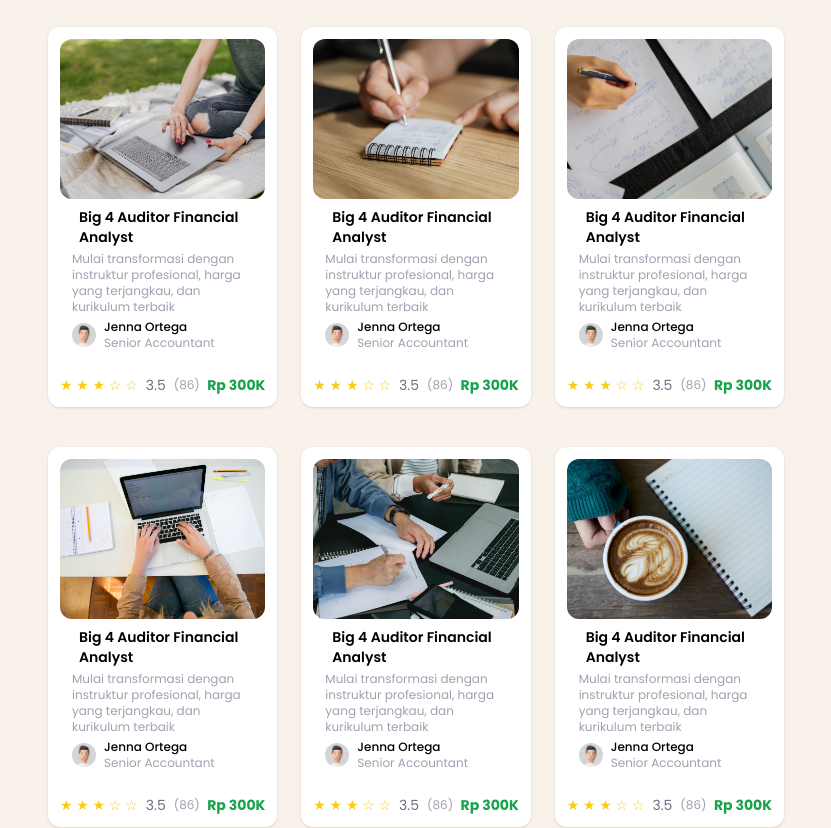
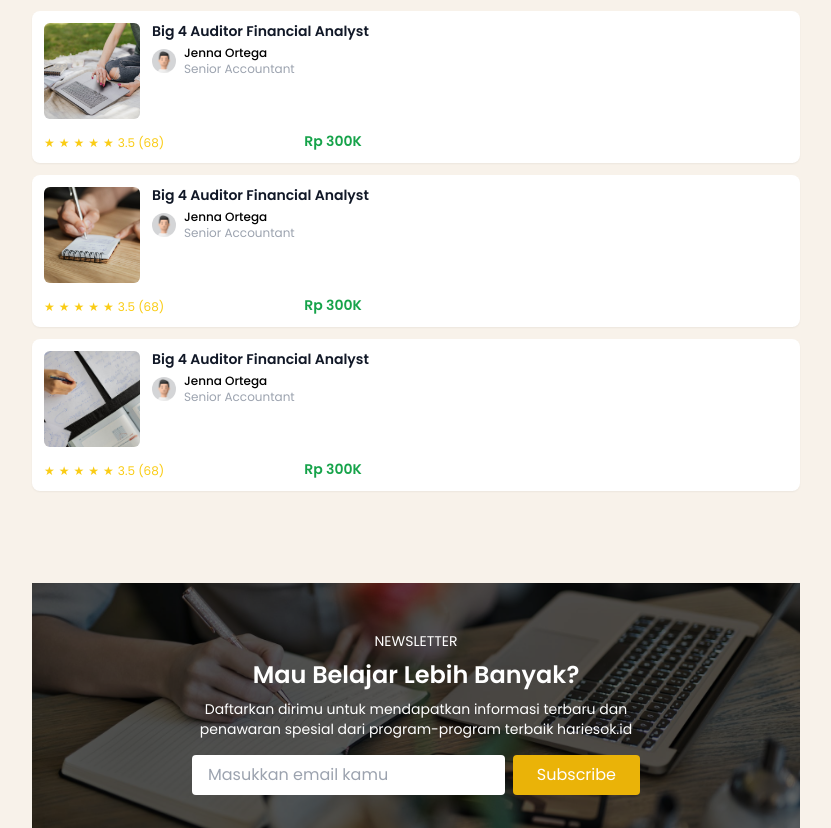
Before and after one commit to BintangAkmalKurniawan/fe-1-mission, a React (Vite) app: page /home in a window 1280 px wide. Shown: the part 601-1429 px from the top of the page, without its empty margins (224-1055 px from the left). Built offline with nearby package versions, Linux system fonts and the light colour scheme; some icons are missing.

Commit message:
page kategori update

```diff
--- a/src/component/layout/Navbar.jsx
+++ b/src/component/layout/Navbar.jsx
@@ -1,6 +1,5 @@
 import React from "react";
 import { useState } from "react";
-import avatar from "../../assets/avatar/satu.png";
 import { NavLink } from "react-router-dom";
 
 function Navbar() {
@@ -24,7 +23,7 @@ function Navbar() {
             Kategori
           </span>
         </button>
-        <img src={avatar} alt="User" className="w-8 h-8 rounded-full hidden sm:inline" />
+        <img src="public/avatar/satu.png" alt="User" className="w-8 h-8 rounded-full hidden sm:inline" />
         <svg onClick={toggleSidebar} xmlns="http://www.w3.org/2000/svg" fill="none" viewBox="0 0 24 24" strokeWidth={1.5} stroke="currentColor" className="size-6 sm:hidden ">
           <path strokeLinecap="round" strokeLinejoin="round" d="M3.75 5.25h16.5m-16.5 4.5h16.5m-16.5 4.5h16.5m-16.5 4.5h16.5" />
         </svg>
--- a/src/pages/Home/index.jsx
+++ b/src/pages/Home/index.jsx
@@ -3,26 +3,43 @@ import poster from "../../assets/thumbnail/poster.jpeg";
 import satu from "../../assets/thumbnail/satu.jpeg";
 import dua from "../../assets/thumbnail/dua.jpeg";
 import tiga from "../../assets/thumbnail/tiga.jpeg";
-import empat from "../../assets/thumbnail/empat.jpeg";
-import lima from "../../assets/thumbnail/lima.jpeg";
-import enam from "../../assets/thumbnail/enam.jpeg";
-import tujuh from "../../assets/thumbnail/tujuh.jpeg";
-import delapan from "../../assets/thumbnail/delapan.jpeg";
-import sembilan from "../../assets/thumbnail/sembilan.jpeg";
-import avatar from "../../assets/avatar/satu.png";
 import Navbar from "../../component/layout/Navbar.jsx";
 import Footer from "../../component/layout/Footer.jsx";
+import Card from "../Kategori/component/Card.jsx";
 
 export default function Beranda() {
-  const thumbnails = [satu, dua, tiga, empat, lima, enam, tujuh, delapan, sembilan];
   const navbar = ["Semua Kelas", "Pemasaran", "Design", "Pengembangan Diri", "Bisnis"];
 
+  const courses = [
+    {
+      title: "Big 4 Auditor Financial Analyst",
+      instructor: "Jenna Ortega\nSenior Accountant",
+      price: "Rp 300K",
+      rating: "3.5 (68)",
+      image: satu,
+    },
+    {
+      title: "Big 4 Auditor Financial Analyst",
+      instructor: "Jenna Ortega\nSenior Accountant",
+      price: "Rp 300K",
+      rating: "3.5 (68)",
+      image: dua,
+    },
+    {
+      title: "Big 4 Auditor Financial Analyst",
+      instructor: "Jenna Ortega\nSenior Accountant",
+      price: "Rp 300K",
+      rating: "3.5 (68)",
+      image: tiga,
+    },
+  ];
+
   return (
-    <div className="background-color min-h-screen ">
+    <div className="background-color min-h-screen">
       {/* Header */}
       <Navbar />
       {/* Banner */}
-      <section className="relative top-[60px] h-[420px] sm:h-[400px] flex items-center justify-center text-center text-white px-4 mt-[100px] sm:my-10 mx-10 sm:mx-64 rounded shadow-md ">
+      <section className="relative top-[20px] h-[420px] sm:h-[400px] flex items-center justify-center text-center text-white px-4 mt-[100px] sm:my-10 mx-10 sm:mx-64 rounded shadow-md ">
         <div className="absolute inset-0 bg-cover bg-center" style={{ backgroundImage: `url(${poster})` }}>
           <div className="absolute inset-0 bg-black opacity-60"></div>
         </div>
@@ -37,7 +54,7 @@ export default function Beranda() {
       </section>
 
       {/* Koleksi Video */}
-      <section className="px-4 py-8 sm:py-3 mx-10 sm:mx-64 my-10 sm:my-20">
+      <section className=" py-8 sm:py-3 mx-10 sm:mx-64 my-10 sm:my-20">
         <h3 className="text-xl font-semibold mb-4">Koleksi Video Pembelajaran Unggulan</h3>
 
         {/* Kategori */}
@@ -50,40 +67,9 @@ export default function Beranda() {
           </div>
         </div>
         {/* Video Cards */}
-        <div className="grid grid-cols-1 sm:grid-cols-2 lg:grid-cols-3 xl:grid-cols-3 gap-6">
-          {Array.from({ length: 8 }).map((_, i) => (
-            <div className="grid grid-rows-1 bg-white rounded-xl shadow hover:shadow-md overflow-hidden p-3 sm:p-3 mt-4">
-              {/* Thumbnail */}
-              <div className="grid grid-cols-2 sm:grid-cols-1 gap-x-1 items-start">
-                <img src={thumbnails[i % thumbnails.length]} alt="thumbnail" className="w-24 h-24 sm:w-full sm:h-40 object-cover rounded-xl sm:rounded-xl col-span-1 col-start-1 " />
-                {/* Konten */}
-                <div className="grid grid-col gap-1 pl-2 sm:px-3 sm:py-2 flex-1 col-span-1 -mx-[60px] sm:mx-0">
-                  {/* Konten atas */}
-                  <div>
-                    <h4 className="text-sm font-semibold max-w-[200px] sm:max-w-full ml-[7px]">Big 4 Auditor Financial Analyst</h4>
-                    <p className="hidden sm:block text-xs text-gray-400 mt-1">Mulai transformasi dengan instruktur profesional, harga yang terjangkau, dan kurikulum terbaik</p>
-                    {/* Instruktur */}
-                    <div className="flex items-center mt-1 gap-2">
-                      <img src={avatar} alt="avatar" className="w-6 h-6 rounded-full" />
-                      <div>
-                        <p className="text-xs font-medium">Jenna Ortega</p>
-                        <p className="text-xs text-gray-400 mt-0">Senior Accountant</p>
-                      </div>
-                    </div>
-                  </div>
-                </div>
-              </div>
-
-              {/* Bintang & Harga (di bawah konten) */}
-              <div className="flex items-center justify-between mt-4">
-                <div className="flex items-center gap-2 text-yellow-400 text-sm">
-                  <span>★ ★ ★ ☆ ☆</span>
-                  <span className="text-gray-500 text-sm">3.5</span>
-                  <span className="text-gray-400 text-xs">(86)</span>
-                </div>
-                <span className="text-green-600 font-bold text-sm">Rp 300K</span>
-              </div>
-            </div>
+        <div className="space-y-3">
+          {courses.map((course, i) => (
+            <Card key={i} {...course} />
           ))}
         </div>
       </section>
--- /dev/null
+++ b/src/pages/Kategori/component/Card.jsx
@@ -0,0 +1,36 @@
+import React from "react";
+const Card = ({ title, instructor, price, rating, image }) => {
+  const [name, role] = instructor.split("\n");
+
+  return (
+    <div className="flex flex-col items-start gap-3 bg-white p-3 rounded-lg shadow-sm ">
+      <div className="flex gap-3">
+        <img src={image} alt="thumbnail" className="w-24 h-24 rounded-md object-cover" />
+        <div className="flex-1">
+          <h3 className="font-semibold text-sm text-gray-900 leading-tight">{title}</h3>
+          <div className="flex items-center mt-1 gap-2">
+            <img src="/avatar/satu.png" alt="avatar" className="w-6 h-6 rounded-full" />
+            <div>
+              <p className="text-xs font-medium">{name}</p>
+              <p className="text-xs text-gray-400 mt-0">{role}</p>
+            </div>
+          </div>
+        </div>
+      </div>
+
+      <div className="flex items-center justify-between gap-[140px]">
+        <div className="flex items-center gap-1 text-xs text-yellow-400 mt-1">
+          <span>★</span>
+          <span>★</span>
+          <span>★</span>
+          <span>★</span>
+          <span>★</span>
+          <span>{rating}</span>
+        </div>
+        <div className="text-green-600 font-semibold text-sm ">{price}</div>
+      </div>
+    </div>
+  );
+};
+
+export default Card;
--- a/src/pages/Kategori/index.jsx
+++ b/src/pages/Kategori/index.jsx
@@ -1,44 +1,10 @@
 import { React, useState } from "react";
-import { FaFilter, FaSort, FaSearch, FaClock, FaTags, FaBook } from "react-icons/fa";
+import { FaSort, FaSearch, FaClock, FaTags, FaBook } from "react-icons/fa";
 import Navbar from "../../component/layout/Navbar";
 import satu from "../../assets/thumbnail/satu.jpeg";
 import dua from "../../assets/thumbnail/dua.jpeg";
 import tiga from "../../assets/thumbnail/tiga.jpeg";
-import avatar from "../../assets/avatar/satu.png";
-
-const Card = ({ title, instructor, price, rating, image }) => {
-  const [name, role] = instructor.split("\n");
-
-  return (
-    <div className="flex flex-col items-start gap-3 bg-white p-3 rounded-lg shadow-sm">
-      <div className="flex gap-3">
-        <img src={image} alt="thumbnail" className="w-24 h-24 rounded-md object-cover" />
-        <div className="flex-1">
-          <h3 className="font-semibold text-sm text-gray-900 leading-tight">{title}</h3>
-          <div className="flex items-center mt-1 gap-2">
-            <img src={avatar} alt="avatar" className="w-6 h-6 rounded-full" />
-            <div>
-              <p className="text-xs font-medium">{name}</p>
-              <p className="text-xs text-gray-400 mt-0">{role}</p>
-            </div>
-          </div>
-        </div>
-      </div>
-
-      <div className="flex items-center justify-between gap-[140px]">
-        <div className="flex items-center gap-1 text-xs text-yellow-400 mt-1">
-          <span>★</span>
-          <span>★</span>
-          <span>★</span>
-          <span>★</span>
-          <span>★</span>
-          <span>{rating}</span>
-        </div>
-        <div className="text-green-600 font-semibold text-sm ">{price}</div>
-      </div>
-    </div>
-  );
-};
+import Card from "../Kategori/component/Card.jsx";
 
 function Index() {
   const filterIcons = {
@@ -158,11 +124,13 @@ function Index() {
         </div>
       </div>
       {/* Course Cards */}
-      <div className="space-y-3">
-        {courses.map((course, i) => (
-          <Card key={i} {...course} />
-        ))}
-      </div>
+      <section className=" sm:py-3 mx-5 sm:mx-64 my-10 sm:my-20">
+        <div className="space-y-3">
+          {courses.map((course, i) => (
+            <Card key={i} {...course} />
+          ))}
+        </div>
+      </section>
     </div>
   );
 }
```
Also changed, not shown: public/avatar/satu.png (renamed from src/assets/avatar/satu.png).
